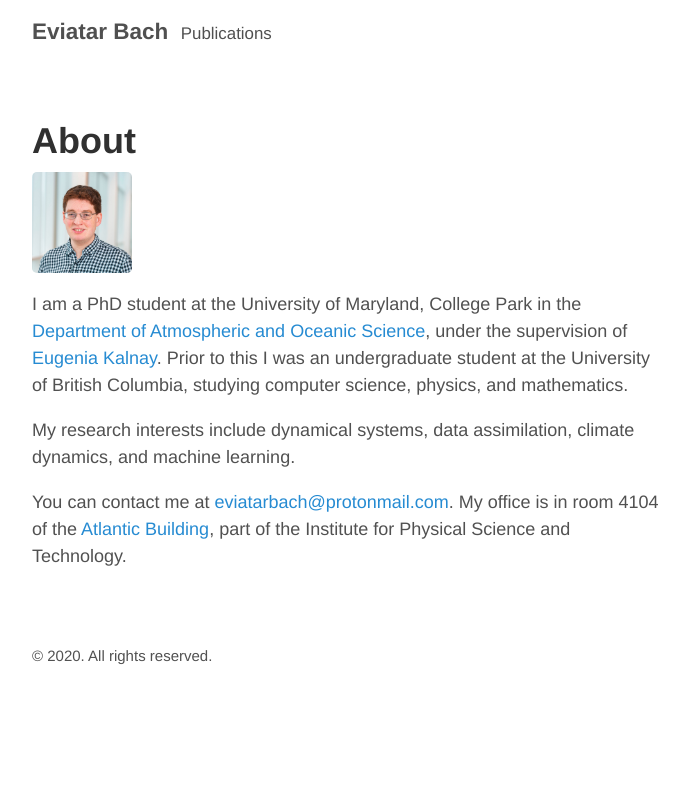
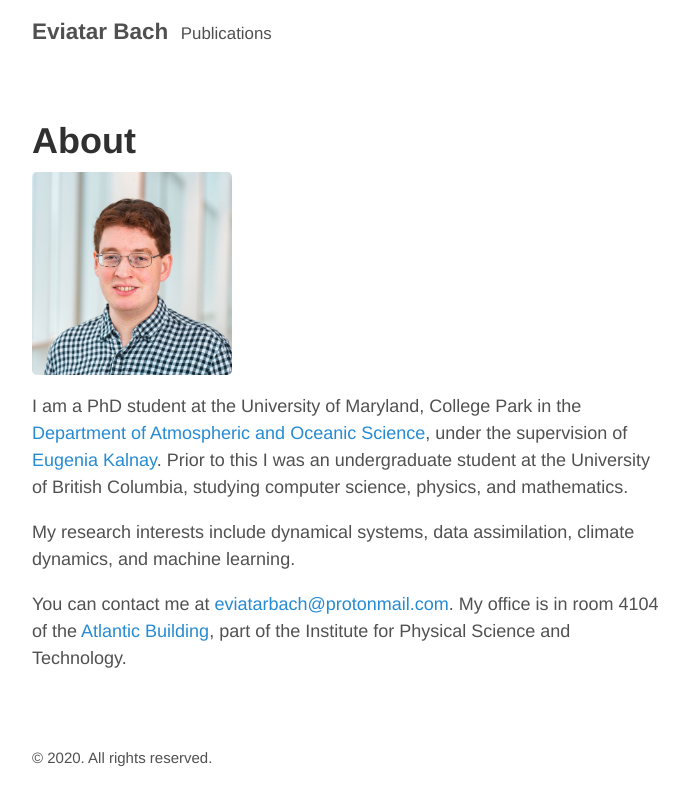
Before and after one commit to eviatarbach/website_old, a Jekyll site: the page built from index.md, in a window 1280 px wide. Shown: the top 805 px of the page, without its empty margins (293-982 px from the left). Built offline with Jekyll 4.4.1, drawn with Linux system fonts in a browser that asks for light colours.

Commit message:
Update index.md

```diff
--- a/index.md
+++ b/index.md
@@ -2,8 +2,7 @@
 layout: page
 title: About
 ---
-![Eviatar Bach](/assets/headshot.JPG){:width="100px" .align-right}
-
+![Eviatar Bach](/assets/headshot.JPG){:width="200px" .align-right}
 I am a PhD student at the University of Maryland, College Park in the <a href="https://www.atmos.umd.edu/">Department of Atmospheric and Oceanic Science</a>, under the supervision of <a href="http://www.atmos.umd.edu/~ekalnay/">Eugenia Kalnay</a>. Prior to this I was an undergraduate student at the University of British Columbia, studying computer science, physics, and mathematics.
 
 My research interests include dynamical systems, data assimilation, climate dynamics, and machine learning.
```
